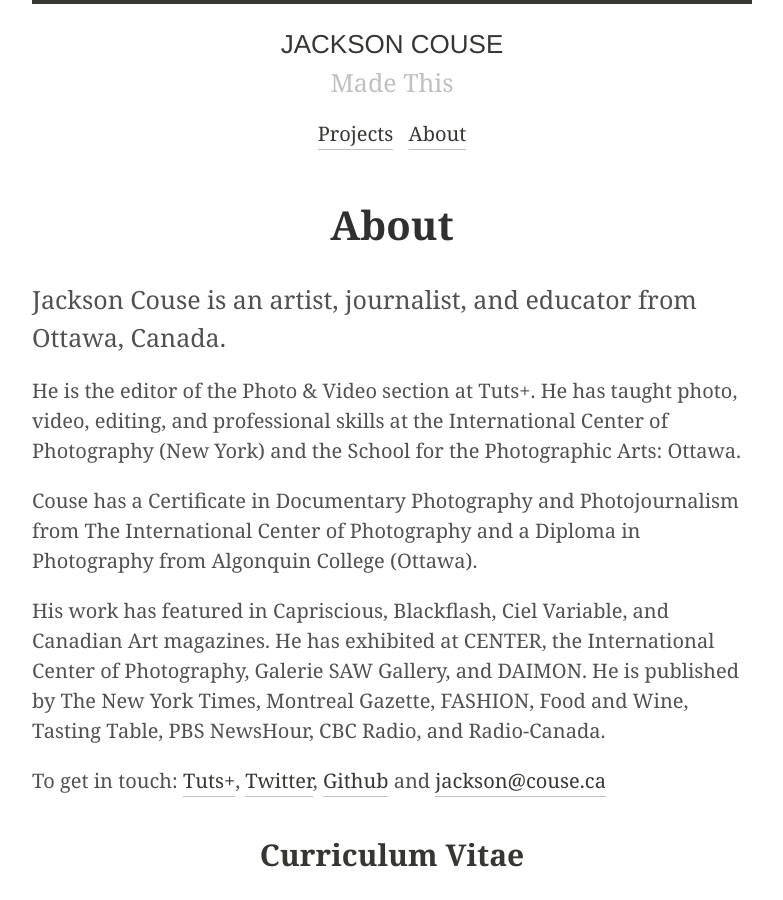
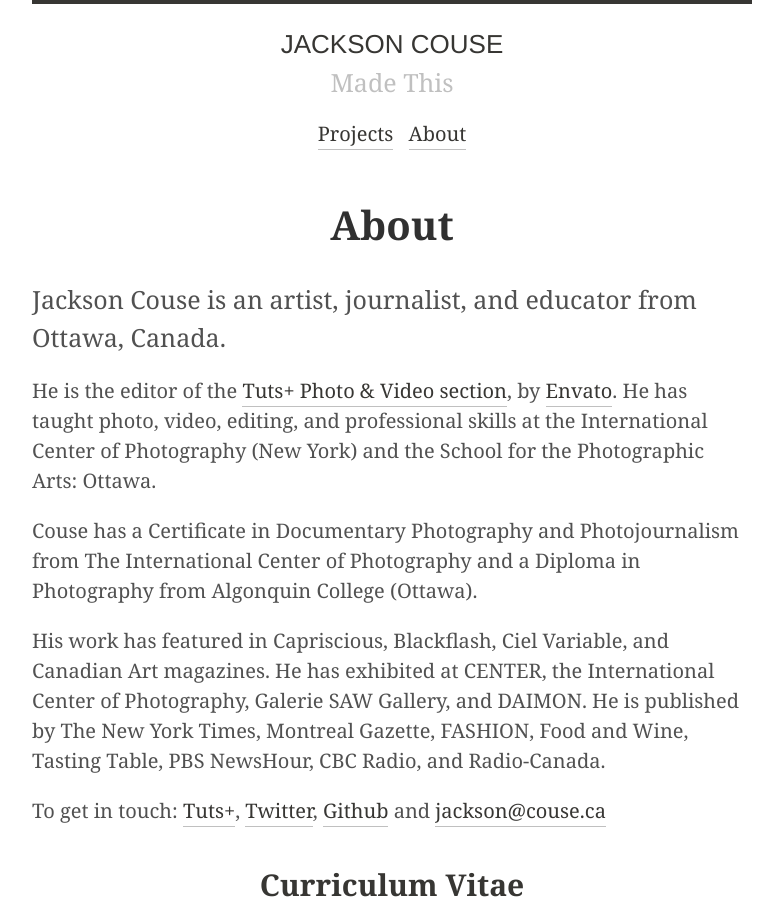
Before and after one commit to jacksoncouse/jacksoncouse.github.io, a Jekyll site: the page built from about.md, in a window 1280 px wide and 900 px high. Shown: the whole window, without its empty margins (248-1031 px from the left). Built offline with Jekyll 4.4.1, drawn with Linux system fonts in a browser that asks for light colours.

Commit message:
updated bio

```diff
--- a/about.md
+++ b/about.md
@@ -5,7 +5,7 @@ title: About
 
 <p class="lead">Jackson Couse is an artist, journalist, and educator from Ottawa, Canada.</p>
 
-He is the editor of the Photo & Video section at Tuts+. He has taught photo, video, editing, and professional skills at the International Center of Photography (New York) and the School for the Photographic Arts: Ottawa.
+He is the editor of the [Tuts+ Photo & Video section](http://photo.tutsplus.com), by [Envato](http://envato.com). He has taught photo, video, editing, and professional skills at the International Center of Photography (New York) and the School for the Photographic Arts: Ottawa.
 
 Couse has a Certificate in Documentary Photography and Photojournalism from The International Center of Photography and a Diploma in Photography from Algonquin College (Ottawa).
 
```
